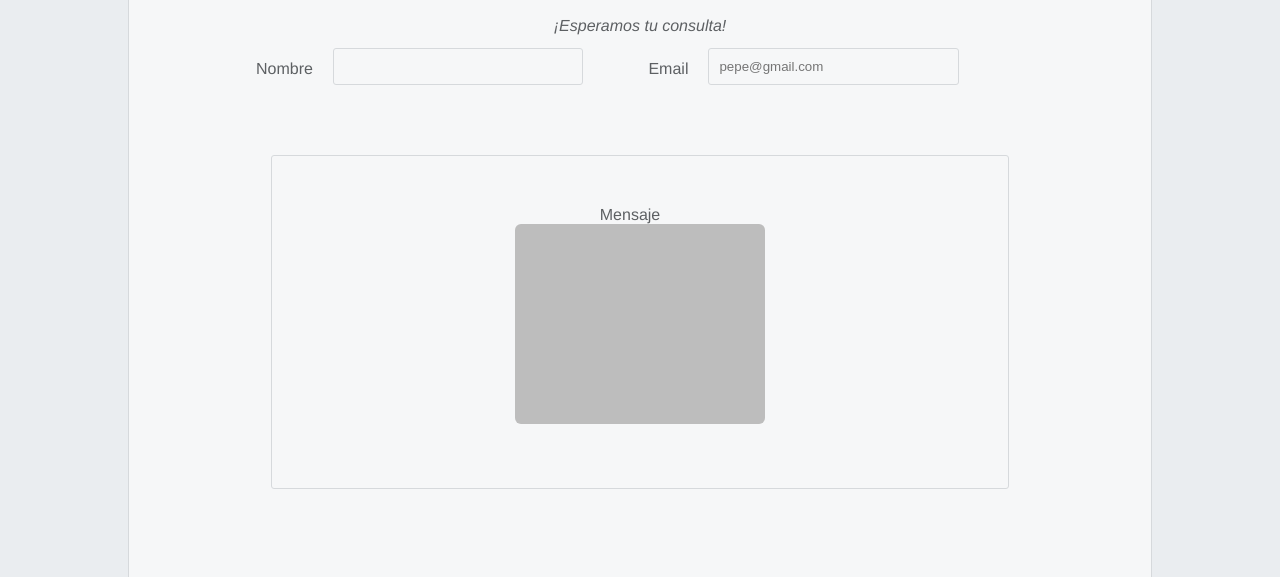
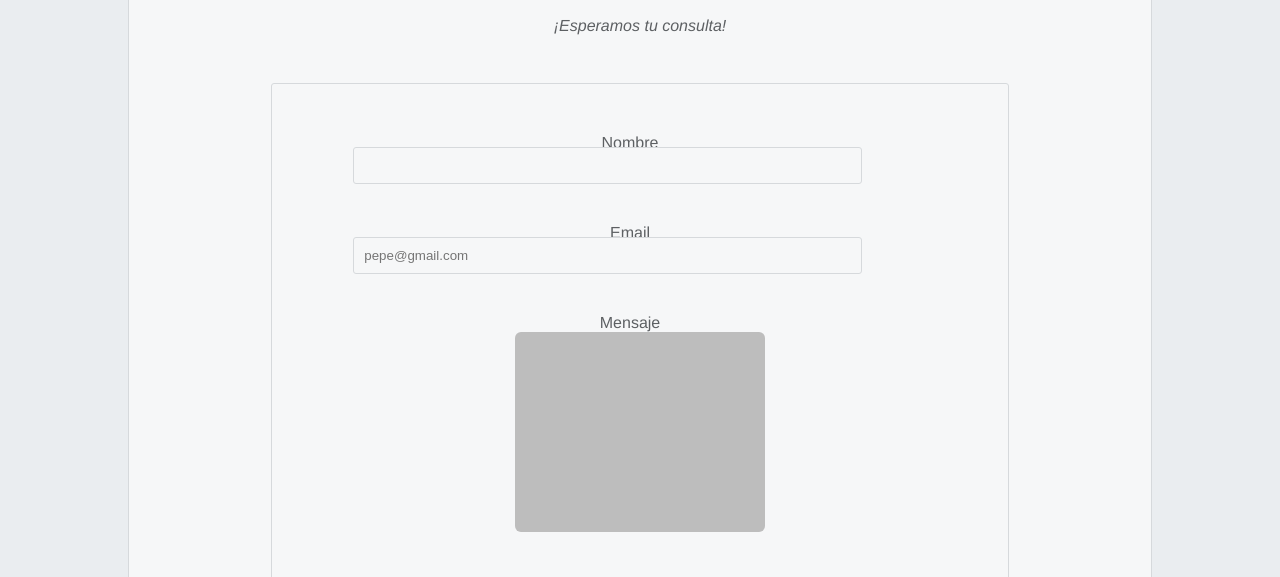
Before and after one commit to sixel584/PRIMERAWEB, a plain HTML site: page Primeraweb/vista/nav.html in a window 1280 px wide. Shown: the part 223-800 px from the top of the page. Drawn offline with Linux system fonts and the light colour scheme.

Commit message:
Update nav.html

```diff
--- a/Primeraweb/vista/nav.html
+++ b/Primeraweb/vista/nav.html
@@ -33,7 +33,7 @@
       <footer class="form-header">
         <h1>Contacto</h1>
         <p><em>¡Esperamos tu consulta!</em></p><br>
-        <form action="" class="forminfo"><label for="nombre" class="label">Nombre</label>
+        <form action="" class="formulario"><label for="nombre" class="label">Nombre</label>
           <input id="nombre" name="nombre" type="text" />
            <label for="email">Email</label>
           <input
@@ -42,7 +42,8 @@
             type="email"
             placeholder="pepe@gmail.com"
           /><br>
-
+          <label for="mensaje">Mensaje</label><br>
+          <textarea id="mensaje" name="mensaje"></textarea>
         </form>
         <form action="" method="get" class="formulario">
           <label for="mensaje">Mensaje</label><br>
```
